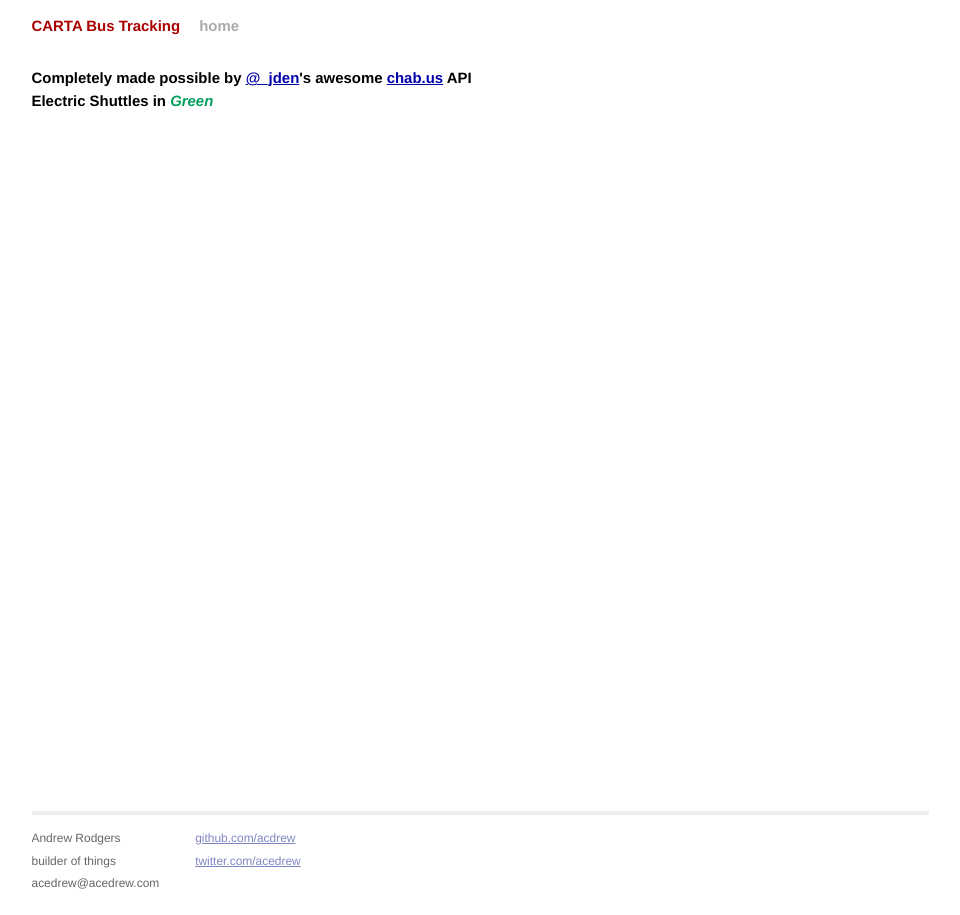
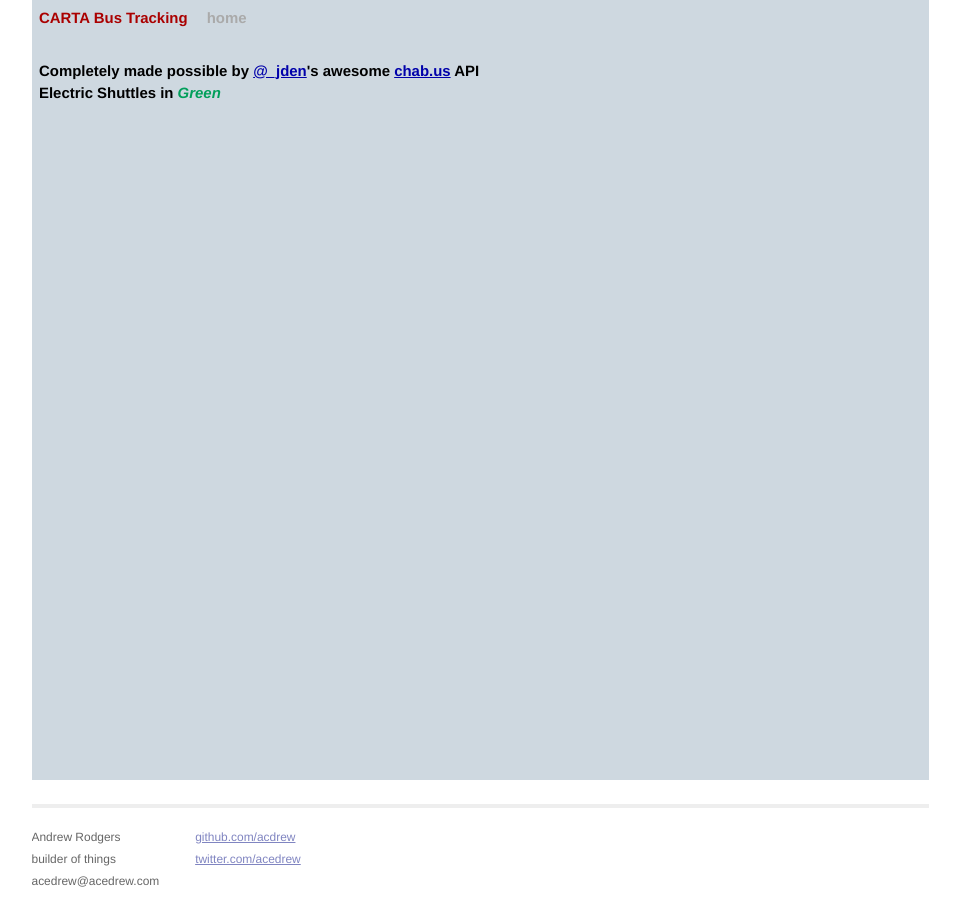
Before and after one commit to acedrew/chab.us-maps, a Jekyll site: the page built from index.html, in a window 1280 px wide. Shown: the whole page, without its empty margins (160-1120 px from the left). Built offline with Jekyll 4.4.1, drawn with Linux system fonts in a browser that asks for light colours; Markdown is read by kramdown in place of the engine named in the settings.

Commit message:
styling it up a terrible, terribly tiny bit

```diff
--- a/css/main.css
+++ b/css/main.css
@@ -37,8 +37,12 @@ a:visited { color: #a0a; }
 .green {
     color: #029f5b;
 }
+#home h2, h3 {
+    margin-left: 0.5em;
+}
 #home {
     height: 80%;
+    background-color: #ced8e0;
 }
 #map-canvas {
     width: 100%;
@@ -71,8 +75,13 @@ a:visited { color: #a0a; }
   height: 100%;
   text-align: justify;
   max-width: 60em;
-  margin: 1em auto 2em;
+  margin: 0em auto 2em;
   line-height: 1.5em;
+}
+.header {
+  padding-left: 0.5em;
+  padding-top: 0.5em;
+  background-color: #ced8e0;
 }
 
 .header a {
@@ -117,6 +126,7 @@ a:visited { color: #a0a; }
 .footer .contact {
   float: left;
   margin-right: 3em;
+  padding-top: 0.5em;
 }
 
 .footer .contact a {
```
Also changed, not shown: 1 other file.
